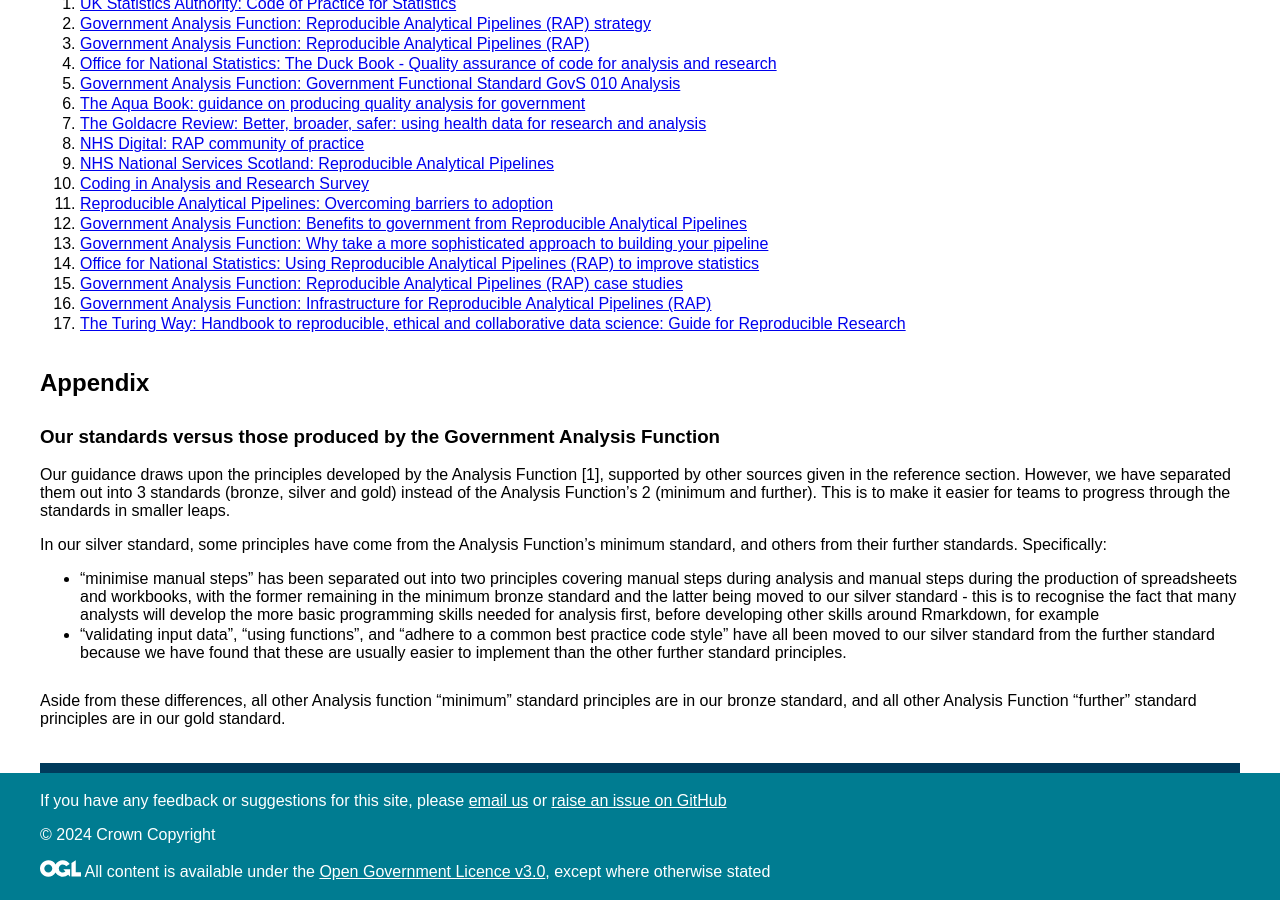
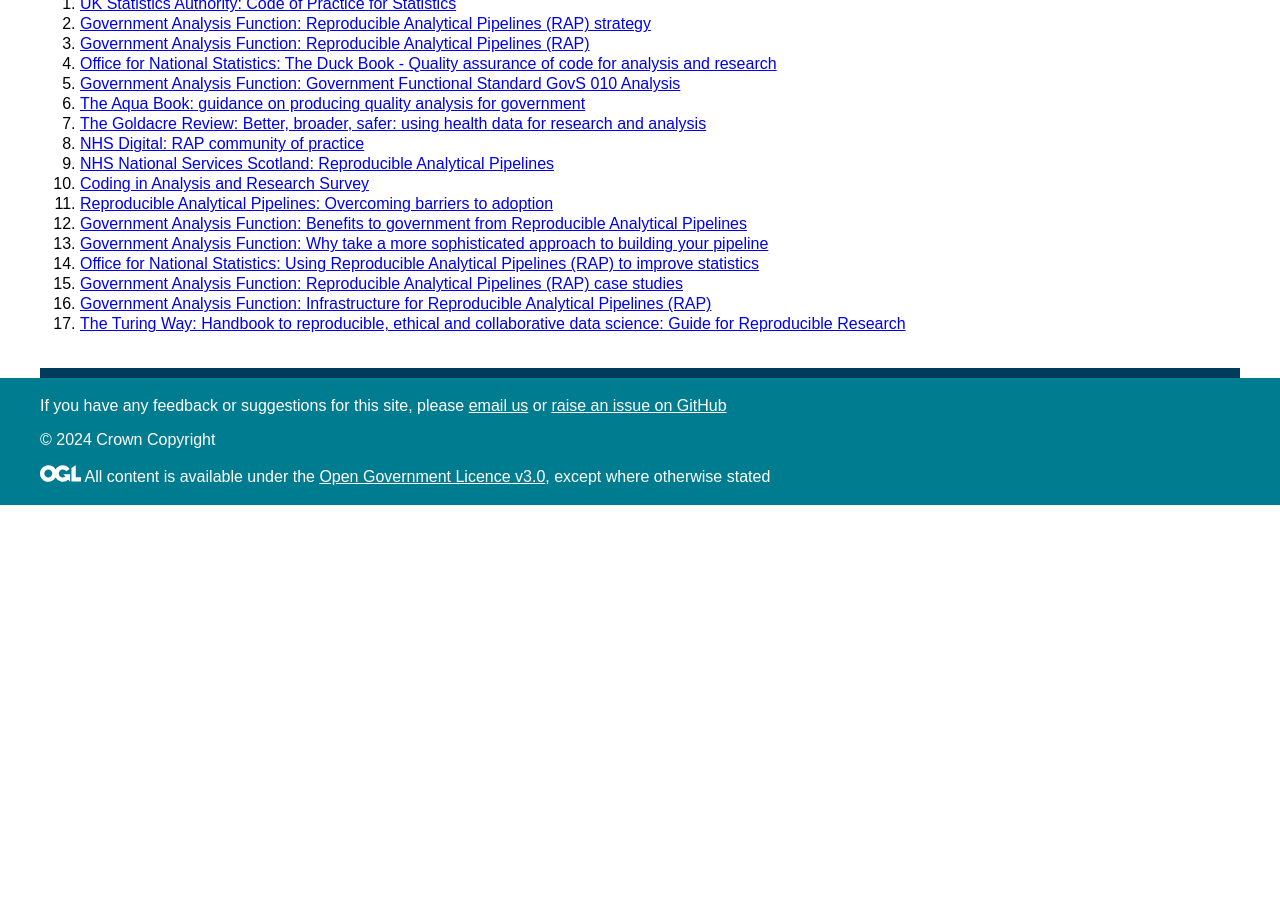
Before and after one commit to BenCuff/github-pages-test, a Jekyll site: the page built from docs/rap.md, in a window 1280 px wide and 900 px high, scrolled down 4715 px. Built offline with Jekyll 4.4.1, drawn with Linux system fonts in a browser that asks for light colours; after the commit the page ends 5220 px from its top, so only the background shows below that.

Commit message:
Finishing up RAP pages

```diff
--- a/docs/rap.md
+++ b/docs/rap.md
@@ -157,15 +157,3 @@
 15.	[Government Analysis Function: Reproducible Analytical Pipelines (RAP) case studies](https://analysisfunction.civilservice.gov.uk/support/reproducible-analytical-pipelines/rap-case-studies/)
 16.	[Government Analysis Function: Infrastructure for Reproducible Analytical Pipelines (RAP)](https://analysisfunction.civilservice.gov.uk/support/reproducible-analytical-pipelines/infrastructure-for-rap/)
 17.	[The Turing Way: Handbook to reproducible, ethical and collaborative data science: Guide for Reproducible Research](https://the-turing-way.netlify.app/reproducible-research/reproducible-research.html)
-
-## Appendix
-### Our standards versus those produced by the Government Analysis Function
-
-Our guidance draws upon the principles developed by the Analysis Function [1], supported by other sources given in the reference section. However, we have separated them out into 3 standards (bronze, silver and gold) instead of the Analysis Function’s 2 (minimum and further). This is to make it easier for teams to progress through the standards in smaller leaps.
-
-In our silver standard, some principles have come from the Analysis Function’s minimum standard, and others from their further standards. Specifically:
-
-- “minimise manual steps” has been separated out into two principles covering manual steps during analysis and manual steps during the production of spreadsheets and workbooks, with the former remaining in the minimum bronze standard and the latter being moved to our silver standard - this is to recognise the fact that many analysts will develop the more basic programming skills needed for analysis first, before developing other skills around Rmarkdown, for example
-- “validating input data”, “using functions”, and “adhere to a common best practice code style” have all been moved to our silver standard from the further standard because we have found that these are usually easier to implement than the other further standard principles.
-
-Aside from these differences, all other Analysis function “minimum” standard principles are in our bronze standard, and all other Analysis Function “further” standard principles are in our gold standard.
```
Also changed, not shown: docs/rap-framework.md (+12 -0 lines).
